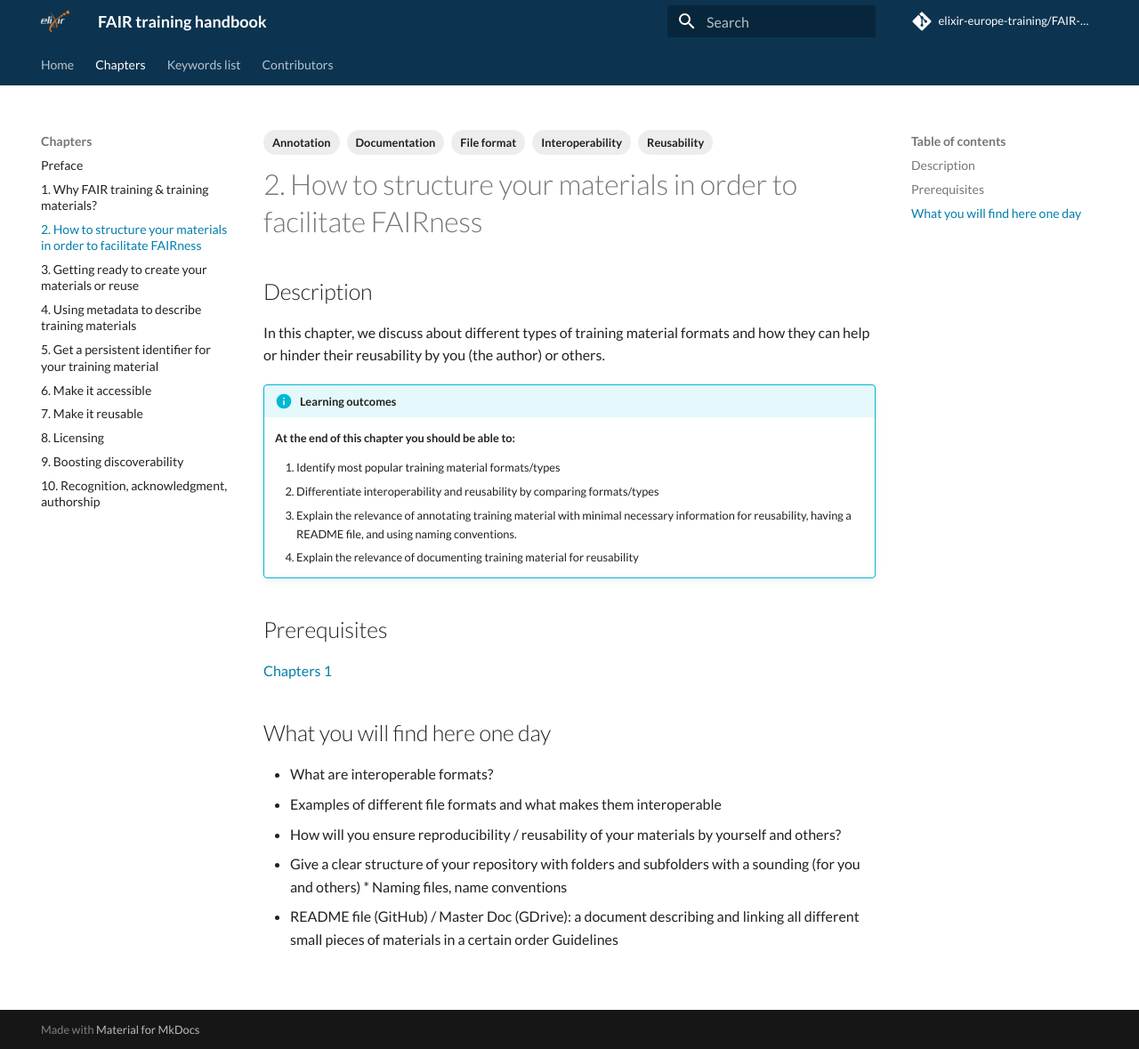
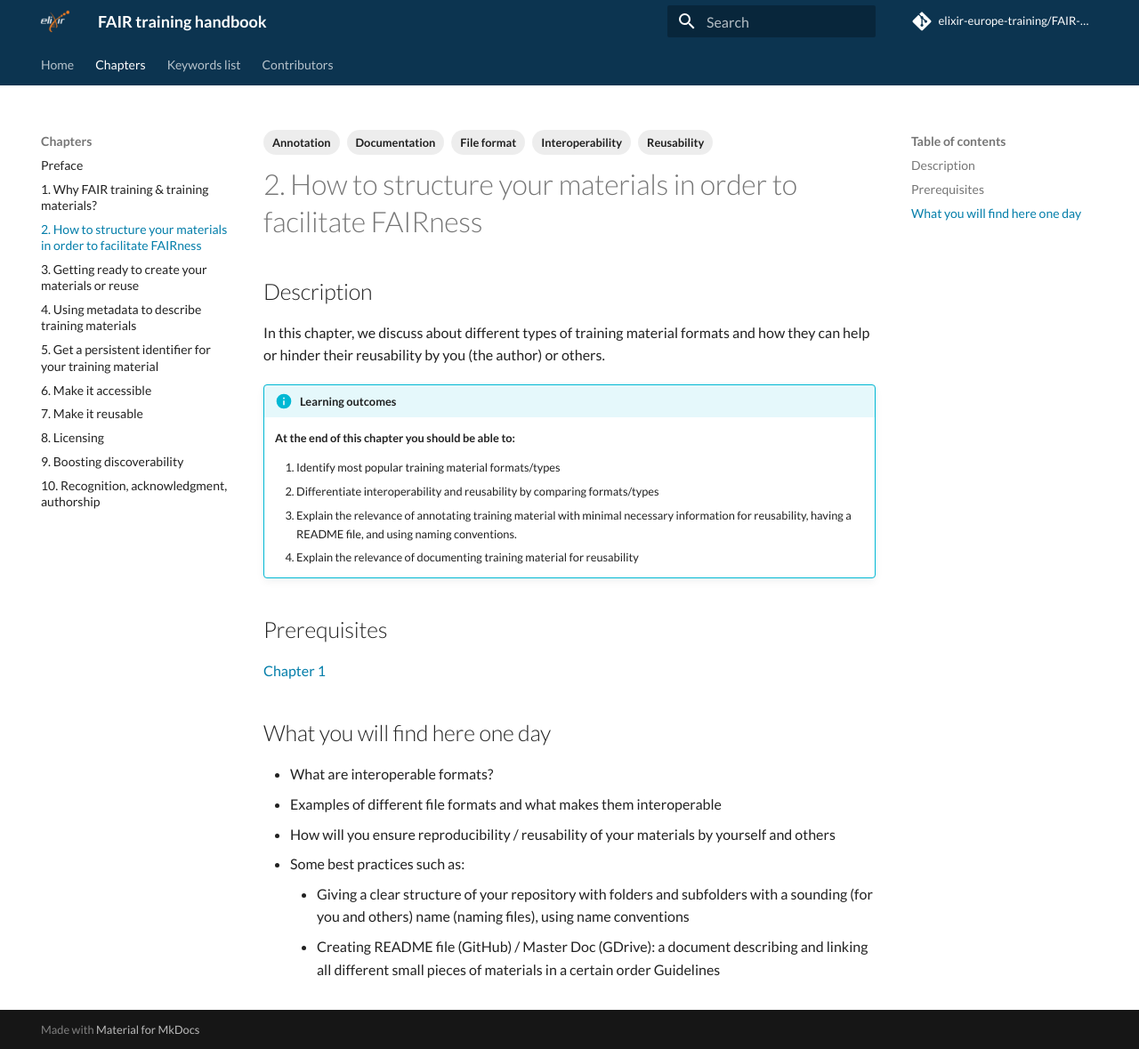
Before and after one commit to elixir-europe-training/ELIXIR-TrP-FAIR-training-handbook, an MkDocs documentation site: the page built from docs/chapters/chapter_02.md, in a window 1280 px wide and 1179 px high. Shown: the whole window at 89% size. Built offline with MkDocs 1.6.1 and Material for MkDocs 9.7.7, drawn with Linux system fonts in a browser that asks for light colours; comment, search, counter and statistics services are not loaded.

Commit message:
Minimal description of what to find here.

```diff
--- a/docs/chapters/chapter_02.md
+++ b/docs/chapters/chapter_02.md
@@ -22,13 +22,12 @@ In this chapter, we discuss about different types of training material formats a
      4. Explain the relevance of documenting training material for reusability
 
 ## Prerequisites
-[Chapters 1](chapter_01.md)
+[Chapter 1](chapter_01.md)
 
 ## What you will find here one day
 * What are interoperable formats?
 * Examples of different file formats and what makes them interoperable
-* How will you ensure reproducibility / reusability of your materials by yourself and others?
-* Give a clear structure of your repository with folders and subfolders with a sounding (for you and others)
-         * Naming files, name conventions
-* README file (GitHub) / Master Doc (GDrive): a document describing and linking all different small pieces of materials in a certain order
-Guidelines
+* How will you ensure reproducibility / reusability of your materials by yourself and others
+* Some best practices such as:
+     * Giving a clear structure of your repository with folders and subfolders with a sounding (for you and others) name (naming files), using name conventions
+     * Creating README file (GitHub) / Master Doc (GDrive): a document describing and linking all different small pieces of materials in a certain order Guidelines
```
